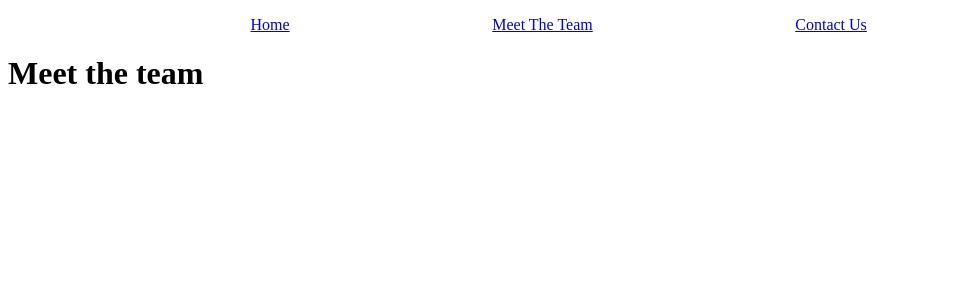
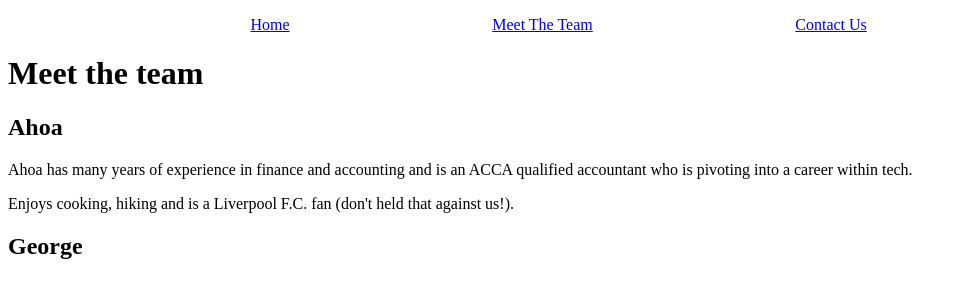
Before and after one commit to Glombort/Markup-Project, a plain HTML site: page Meet-The-Team.html in a window 1280 px wide. Shown: the whole page, without its empty margins (0-967 px from the left). Drawn offline with Linux system fonts and the light colour scheme.

Commit message:
Added Ahoa short intro
Relates #4

```diff
--- a/Meet-The-Team.html
+++ b/Meet-The-Team.html
@@ -12,6 +12,11 @@
   <header-1></header-1>
   <main>
     <h1>Meet the team</h1>
+    <h2>Ahoa</h2>
+    <p>Ahoa has many years of experience in finance and accounting and is an
+      ACCA qualified accountant who is pivoting into a career within tech.</p>
+      <p>Enjoys cooking, hiking and is a Liverpool F.C. fan (don't held that against us!).</p>
+    <h2>George</h2>
   </main>
   <script src="script.js"></script>
 </body>
```
